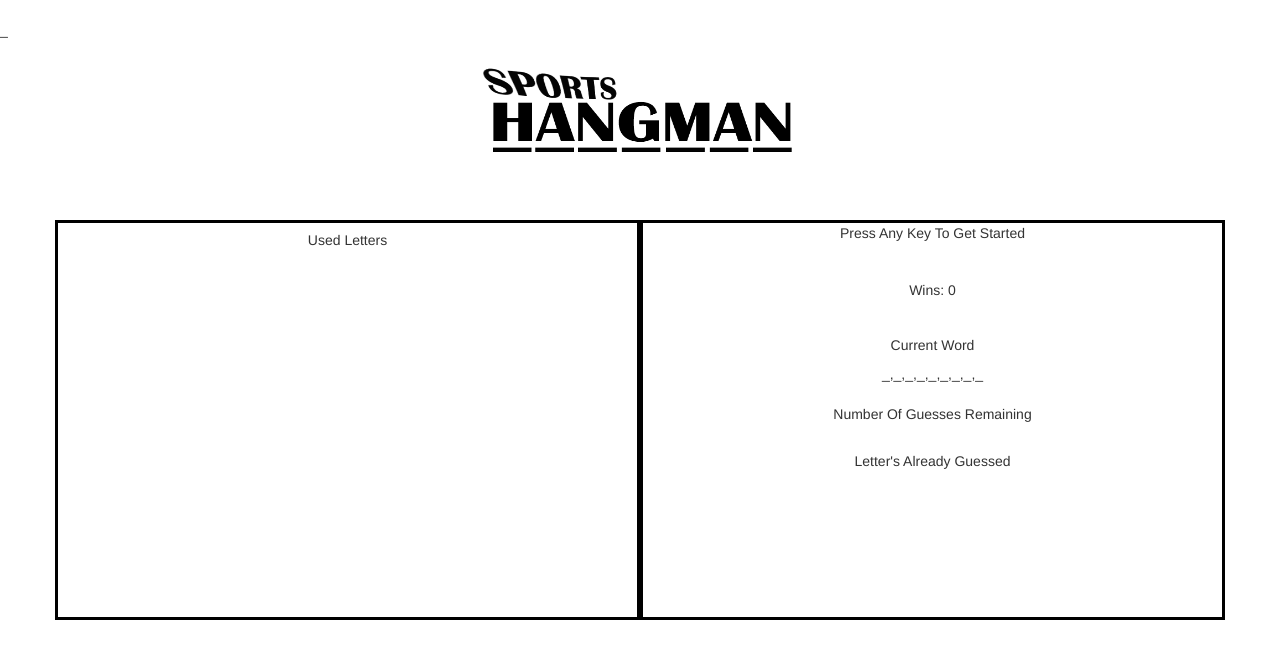
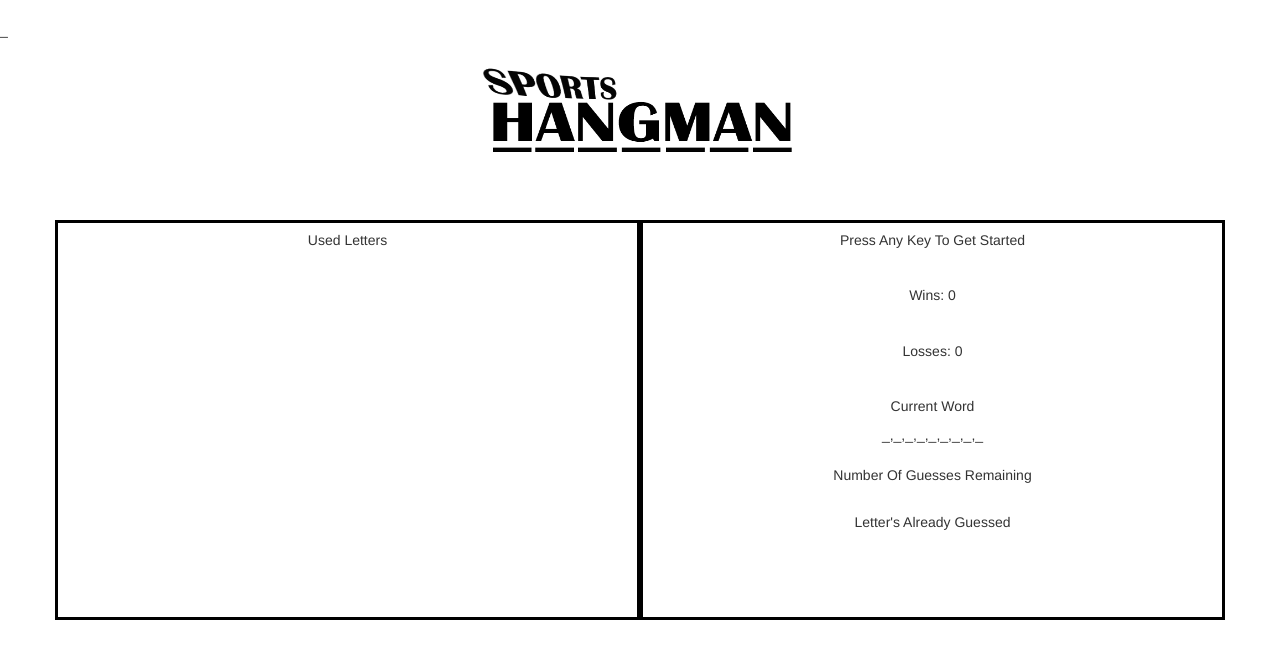
Before and after one commit to tg7/portfolio, a PHP site: page /week-3-game/index.html in a window 1280 px wide. Shown: the part 52-711 px from the top of the page. Run offline with PHP 8.4, Linux system fonts and the light colour scheme.

Commit message:
updated javascript template

```diff
--- a/week-3-game/assets/css/style.css
+++ b/week-3-game/assets/css/style.css
@@ -27,8 +27,3 @@ body {
 	height: 400px;
 
 }
-
-#instructions {
-
-
-}
--- a/week-3-game/assets/javascript/game.js
+++ b/week-3-game/assets/javascript/game.js
@@ -1,18 +1,19 @@
+window.onload = function () {
 
 	var wins = 0;
 	var winsSpan = document.querySelector('#wins');
 	winsSpan.innerHTML = wins;
 	var losses = 0;
+	var lossesSpan = document.querySelector('#losses');
+	lossesSpan.innerHTML = losses;
 	var guessesLeft = 10;
 	var boxElement = document.getElementById('boxes');
 	console.log('boxElement', boxElement);
-	var wordArray = ['mets', 'dddgers', 'phillies', 'marlins', 'nationals'];
+	var wordArray = ['mets', 'dodgers', 'phillies', 'marlins', 'nationals'];
 	var answer = wordArray[Math.floor(Math.random() * wordArray.length)];
 	console.log(answer)
 
 	var computerChoices = ['a', 'b', 'c', 'd', 'e', 'f', 'g', 'h', 'i', 'j', 'k', 'l', 'm', 'n', 'o', 'p', 'q', 'r', 's', 't', 'u', 'v', 'w', 'x', 'y', 'z'];
-
-
 
 	makeBoxes();
 	var boxes = [];
@@ -28,31 +29,21 @@
 	 	return boxes;
 	 }
 
-
 	var remaining = document.getElementById('remaining');
 	console.log('remaining', remaining);
 	function resetGame() {
 			boxes = makeBoxes();
 			guessesLeft = 10;
 			boxElement.innerHTML = boxes;
-
-
 	}
 
+	// Onkey Up Function
 
 	document.onkeyup = function(event) {
 				guessesLeft--;
 				var userGuess = String.fromCharCode(event.keyCode).toLowerCase();
 
 				console.log('userGuess', userGuess);
-
-				var instr = document.getElementById('instructions');
-				instr.innerHTML = "Game started, press a letter!";
-
-
-
-
-		//function loadWords() {
 
 	// For Loop
 
@@ -68,6 +59,7 @@
 	if(guessesLeft < 1){
 		alert('you lose');
 		losses++;
+		lossesSpan.innerHTML = losses;
 		resetGame();
 
 	}
@@ -80,37 +72,9 @@
 
 	}
 
-
-
-	// if (answer.indexOf(userGuess) >= 0) {
-	// 	//true
-	// } else {
-	// 	guessesLeft--;
-	// 	//if guessesLeft is 0
-	// 	//losses-- ?
-	// 	//reset
-	// }
-
-	//how to win?
-	if (answer.indexOf('_') == -1) {
-		//then u win
-	}
-
 	// boxElement.innerHTML = boxes;
 	remaining.innerHTML = guessesLeft;
 
 }
 
-
-
-		// Pick a word from the word list and randomize using Math.random //
-
-
-
-
-
-
-		// if (guesses === 'b' || 'r' || 'a' || 'v' || 'e' || 's') {
-		// 		alert('This is working');
-
-		// 	};
+}
--- a/week-3-game/index.html
+++ b/week-3-game/index.html
@@ -13,8 +13,6 @@
 <link rel="stylesheet" type="text/css" href="assets/css/style.css">
 
 <link rel="stylesheet" href="https://maxcdn.bootstrapcdn.com/bootstrap/3.3.6/css/bootstrap.min.css" integrity="sha384-1q8mTJOASx8j1Au+a5WDVnPi2lkFfwwEAa8hDDdjZlpLegxhjVME1fgjWPGmkzs7" crossorigin="anonymous">
-
-
 
 </head>
 <body>
@@ -47,13 +45,15 @@
 		</div>
 	</div>
 	<div class="row">
-		<div class="col-md-6 text-center gamebox">
+		<div id="letters-used" class="col-md-6 text-center gamebox">
 			<h5>Used Letters</h5>
 		</div>
 		<div class="col-md-6 text-center gamebox">
-			<p id="instructions">Press Any Key To Get Started</p>
+			<h5>Press Any Key To Get Started</h5>
 				<br/>
 			<h5>Wins: <span id="wins"></span></h5>
+				<br/>
+			<h5>Losses: <span id="losses"></span></h5>
 				<br/>
 			<h5>Current Word</h5>
 				<div id="boxes"></div>
```
